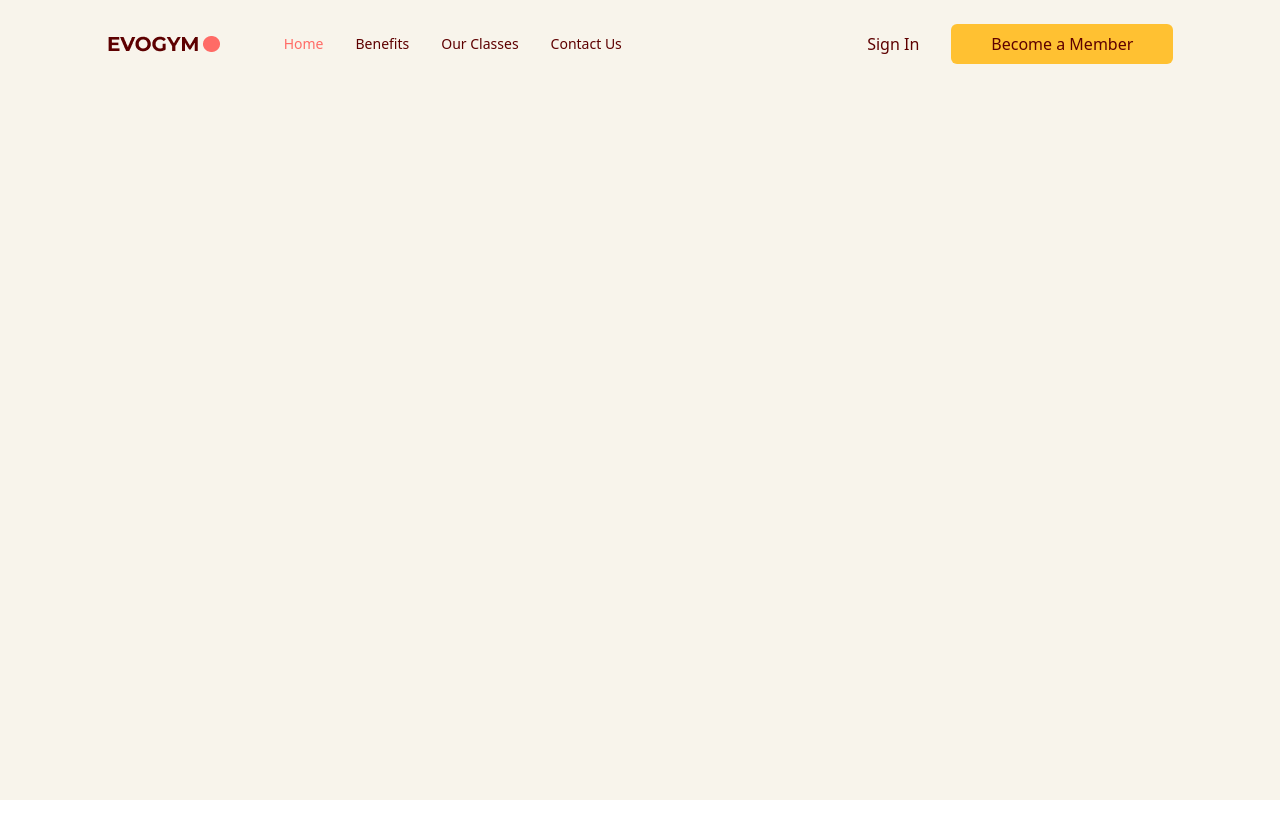
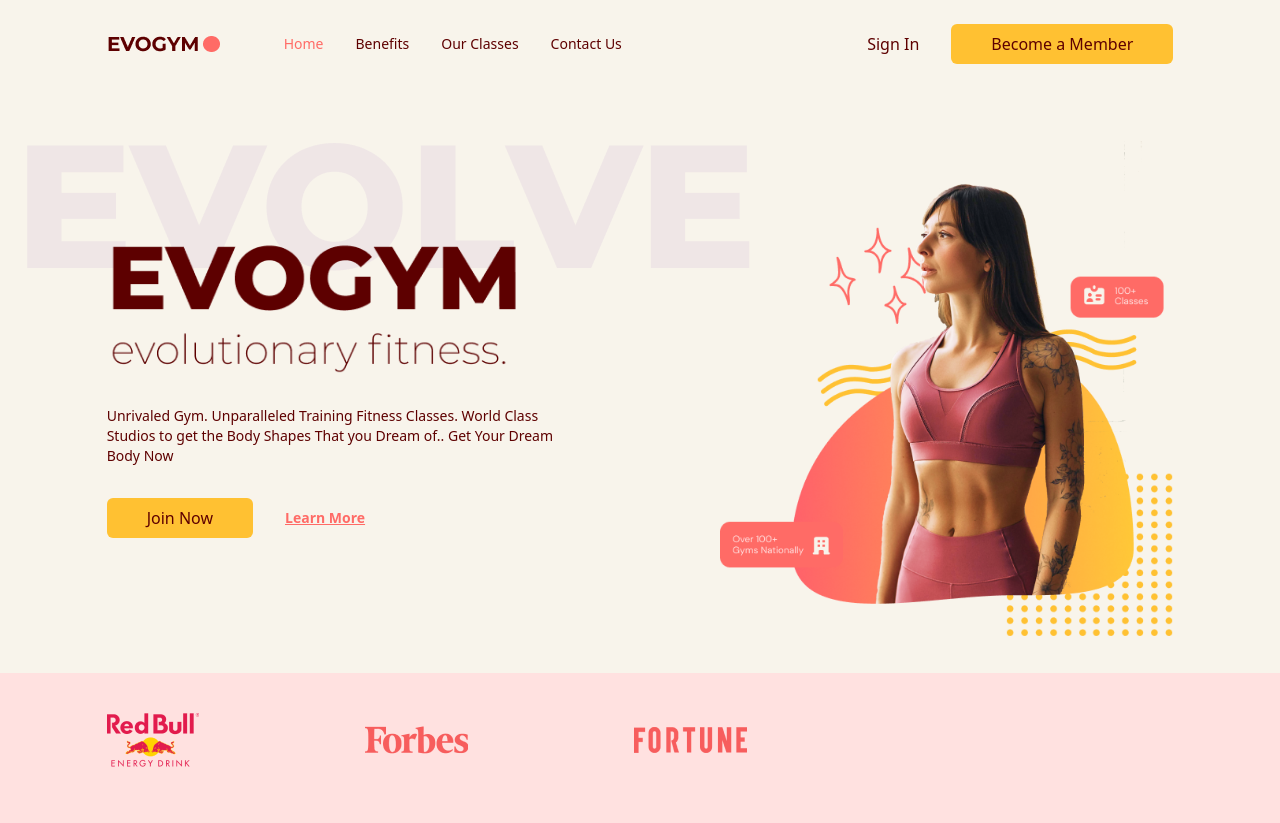
Before and after one commit to hadidhardiansyah/fitness-app, a React (Vite) app: page / in a window 1280 px wide. Before the commit the page ends 800 px from the top, so only its background shows below. Built offline with nearby package versions, Linux system fonts and the light colour scheme.

Commit message:
Create home page

```diff
--- a/src/App.tsx
+++ b/src/App.tsx
@@ -1,6 +1,7 @@
 import Navbar from "@/scenes/navbar"
 import { useEffect, useState } from "react"
 import { SelectedPage } from "@/shared/types";
+import Home from "@/scenes/home";
 
 function App() {
   const [selectedPage, setSelectedPage] = useState<SelectedPage>(SelectedPage.Home);
@@ -24,6 +25,7 @@ function App() {
   return (
     <div className="app bg-gray-20">
       <Navbar isTopOfPage={isTopOfPage} selectedPage={selectedPage} setSelectedPage={setSelectedPage} />
+      <Home setSelectedPage={setSelectedPage} />
     </div>
   )
 }
--- /dev/null
+++ b/src/scenes/home/index.tsx
@@ -0,0 +1,95 @@
+import useMediaQuery from "@/hooks/useMediaQuery";
+import { SelectedPage } from "@/shared/types";
+import ActionButton from "@/shared/ActionButton";
+import HomePageText from "@/assets/HomePageText.png";
+import HomePageGraphic from "@/assets/HomePageGraphic.png";
+import SponsorRedBull from "@/assets/SponsorRedBull.png";
+import SponsorForbes from "@/assets/SponsorForbes.png";
+import SponsorFortune from "@/assets/SponsorFortune.png";
+import AnchorLink from "react-anchor-link-smooth-scroll";
+import { motion } from "framer-motion";
+
+type Props = {
+    setSelectedPage: (value: SelectedPage) => void;
+}
+
+const Home = ({ setSelectedPage }: Props) => {
+    const isAboveMediumScreens = useMediaQuery("(min-width: 1060px)");
+  return <section
+    id="home"
+    className="gap-16 bg-gray-20 py-10 md:h-full md:pb-0"
+  >
+    {/* IMAGE AND MAIN HEADER */}
+    <motion.div
+        className="md:flex mx-auto w-5/6 items-center justify-center md:h-5/6"
+        onViewportEnter={() => setSelectedPage(SelectedPage.Home)}
+    >
+        {/* MAIN HEADER */}
+        <div className="z-10 mt-32 md:basis-3/5">
+            {/* HEADINGS */}
+            <motion.div
+                className="md:-mt-20"
+                initial="hidden"
+                whileInView="visible"
+                viewport={{ once: true, amount: 0.5 }}
+                transition={{ duration: 0.5 }}
+                variants={{
+                    hidden: { opacity: 0, x: -50 },
+                    visible: { opacity: 1, x: 0 }
+                }}
+            >
+                <div className="relative">
+                    <div className="before:absolute before:-top-20 before:-left-20 before:z-[-1] md:before:content-evolvetext">
+                        <img src={HomePageText} alt="home-page-text" />
+                    </div>
+                </div>
+                <p className="mt-8 text-sm">
+                    Unrivaled Gym. Unparalleled Training Fitness Classes. World Class Studios to get the Body Shapes That you Dream of.. Get Your Dream Body Now
+                </p>
+            </motion.div>
+            {/* ACTIONS */}
+            <motion.div
+                className="mt-8 flex items-center gap-8"
+                initial="hidden"
+                whileInView="visible"
+                viewport={{ once: true, amount: 0.5 }}
+                transition={{ delay: 0.2, duration: 0.5 }}
+                variants={{
+                    hidden: { opacity: 0, x: -50 },
+                    visible: { opacity: 1, x: 0 }
+                }}
+            >
+                <ActionButton setSelectedPage={setSelectedPage}>
+                    Join Now
+                </ActionButton>
+                <AnchorLink
+                    className="text-sm font-bold text-primary-500 underline hover:text-secondary-500"
+                    onClick={() => setSelectedPage(SelectedPage.ContactUs)}
+                    href={`#${SelectedPage.ContactUs}`}
+                >
+                    <p>Learn More</p>
+                </AnchorLink>
+            </motion.div>
+        </div>
+        {/* IMAGE */}
+        <div className="flex basis-3/5 justify-center md:z-10 md:ml-40 md:mt-16 md:justify-items-end">
+            <img src={HomePageGraphic} alt="home-page-graphic" />
+        </div>
+    </motion.div>
+
+    {/* SPONSORS */}
+    {isAboveMediumScreens && (
+        <div className="h-[150px] w-full bg-primary-100 py-10">
+            <div className="mx-auto w-5/6">
+                <div className="flex w-3/5 items-center justify-between gap-8">
+                    <img src={SponsorRedBull} alt="redbull-sponsor" />
+                    <img src={SponsorForbes} alt="forbes-sponsor" />
+                    <img src={SponsorFortune} alt="fortune-sponsor" />
+                </div>
+            </div>
+        </div>
+    )}
+  </section>
+}
+
+export default Home
```
